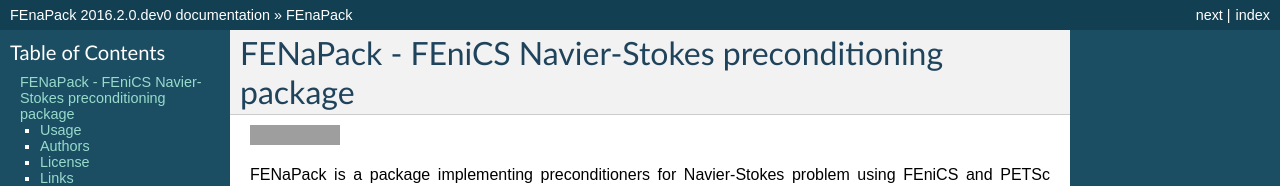
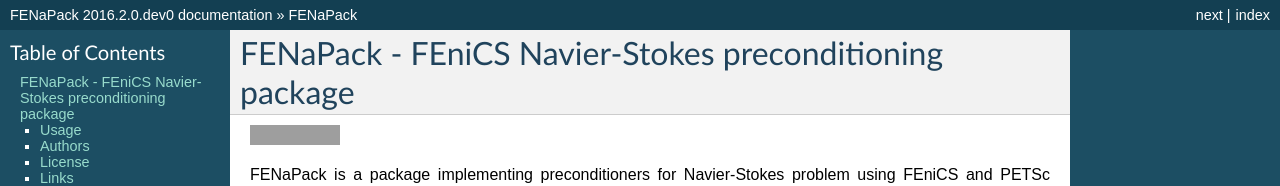
Before and after one commit to blechta/fenapack, a Sphinx documentation site: the page built from doc/source/index.rst, in a window 1280 px wide and 900 px high. Shown: the top 186 px of the window. Built offline with Sphinx 7.4.7, drawn with Linux system fonts in a browser that asks for light colours; pages that are not in the unit, such as notebooks, are missing from menus; some of the changed text lies outside the part shown; grey boxes are pictures that could not be loaded.

Commit message:
Fix wrong capitalization of the package name

```diff
--- a/doc/source/conf.py
+++ b/doc/source/conf.py
@@ -1,6 +1,6 @@
 # -*- coding: utf-8 -*-
 #
-# FEnaPack documentation build configuration file, created by
+# FENaPack documentation build configuration file, created by
 # sphinx-quickstart on Sat Jan 30 12:45:16 2016.
 #
 # This file is execfile()d with the current directory set to its
@@ -49,7 +49,7 @@
 master_doc = 'index'
 
 # General information about the project.
-project = u'FEnaPack'
+project = u'FENaPack'
 copyright = u'2016, Jan Blechta, Martin Řehoř'
 
 # The version info for the project you're documenting, acts as replacement for
@@ -183,7 +183,7 @@
 #html_file_suffix = None
 
 # Output file base name for HTML help builder.
-htmlhelp_basename = 'FEnaPackdoc'
+htmlhelp_basename = 'FENaPackdoc'
 
 
 # -- Options for LaTeX output ---------------------------------------------
@@ -203,7 +203,7 @@
 # (source start file, target name, title,
 #  author, documentclass [howto, manual, or own class]).
 latex_documents = [
-  ('index', 'FEnaPack.tex', u'FEnaPack Documentation',
+  ('index', 'FENaPack.tex', u'FENaPack Documentation',
    u'Jan Blechta, Martin Řehoř', 'manual'),
 ]
 
@@ -233,7 +233,7 @@
 # One entry per manual page. List of tuples
 # (source start file, name, description, authors, manual section).
 man_pages = [
-    ('index', 'fenapack', u'FEnaPack Documentation',
+    ('index', 'fenapack', u'FENaPack Documentation',
      [u'Jan Blechta, Martin Řehoř'], 1)
 ]
 
@@ -247,8 +247,8 @@
 # (source start file, target name, title, author,
 #  dir menu entry, description, category)
 texinfo_documents = [
-  ('index', 'FEnaPack', u'FEnaPack Documentation',
-   u'Jan Blechta, Martin Řehoř', 'FEnaPack', 'One line description of project.',
+  ('index', 'FENaPack', u'FENaPack Documentation',
+   u'Jan Blechta, Martin Řehoř', 'FENaPack', 'One line description of project.',
    'Miscellaneous'),
 ]
 
--- a/doc/source/index.rst
+++ b/doc/source/index.rst
@@ -1,4 +1,4 @@
-.. title:: FEnaPack
+.. title:: FENaPack
 
 .. include:: ../../README.rst
 
```
Also changed, not shown: 3 other files.
